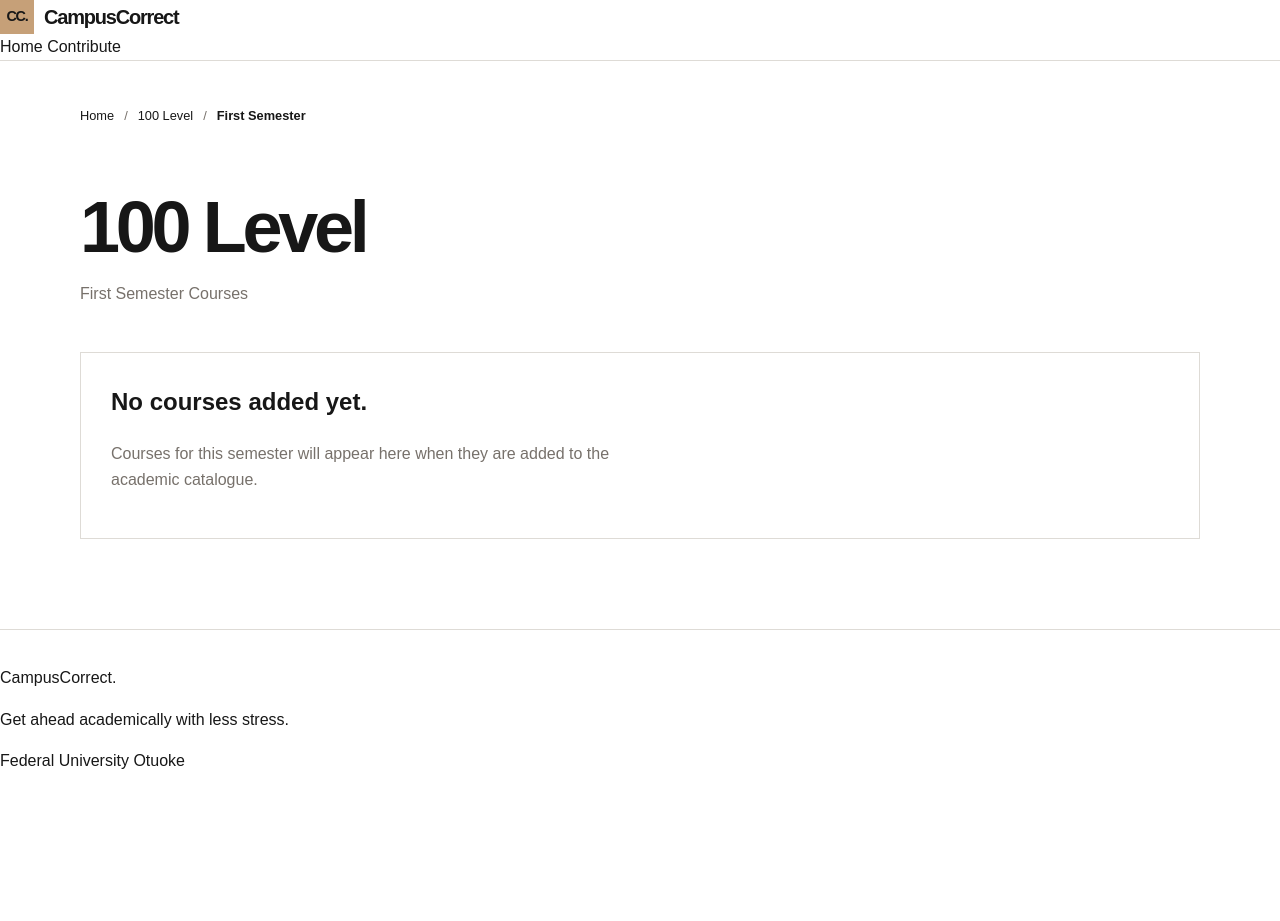
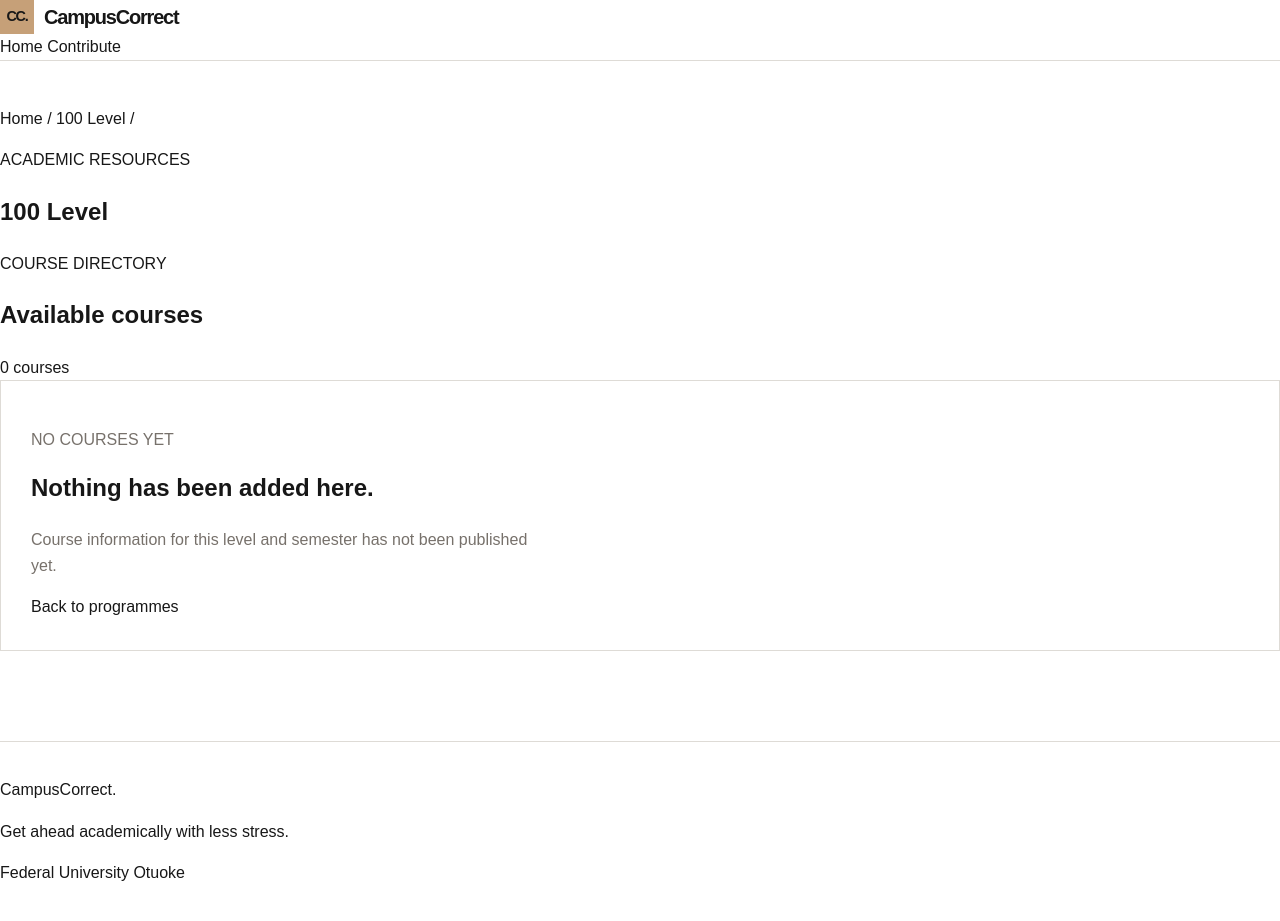
Before and after one commit to AgainBuilds/CampusCorrect, a FastAPI app: page /level/100/semester/1 in a window 1280 px wide. Before the commit the page ends 769 px from the top, so only its background shows below. Run offline with FastAPI, Linux system fonts and the light colour scheme.

Commit message:
Update courses.html

```diff
--- a/app/templates/courses.html
+++ b/app/templates/courses.html
@@ -1,78 +1,71 @@
 
 {% extends "base.html" %}
 
-{% block title %}{{ level }} Level — CampusCorrect{% endblock %}
+{% block title %}{{ level }} Level · {{ semester_name }} · CampusCorrect{% endblock %}
 
 {% block content %}
+<section class="academic-page">
 
-<div class="container academic-page">
-
-    <nav class="breadcrumb" aria-label="Breadcrumb">
+    <nav class="academic-breadcrumb" aria-label="Breadcrumb">
         <a href="/">Home</a>
         <span>/</span>
-        <a href="/level/{{ level }}">{{ level }} Level</a>
+        <span>{{ level }} Level</span>
         <span>/</span>
-
-        <strong>
-            {% if semester == 1 %}
-                First Semester
-            {% else %}
-                Second Semester
-            {% endif %}
-        </strong>
+        <span>{{ semester_name }}</span>
     </nav>
 
-    <h1>{{ level }} Level</h1>
+    <header class="academic-heading">
+        <p class="eyebrow">ACADEMIC RESOURCES</p>
+        <h1>{{ level }} Level</h1>
+        <p class="academic-subtitle">{{ semester_name }}</p>
+    </header>
 
-    <p class="academic-description">
-        {% if semester == 1 %}
-            First Semester Courses
-        {% else %}
-            Second Semester Courses
-        {% endif %}
-    </p>
+    <div class="academic-section-heading">
+        <div>
+            <p class="eyebrow">COURSE DIRECTORY</p>
+            <h2>Available courses</h2>
+        </div>
+
+        <span class="course-count">
+            {{ courses|length }} course{% if courses|length != 1 %}s{% endif %}
+        </span>
+    </div>
 
     {% if courses %}
-
-        <div class="academic-list">
-
+        <div class="course-list">
             {% for course in courses %}
-
                 <a
                     href="/course/{{ course.id }}"
-                    class="academic-row"
+                    class="course-item"
                 >
-
-                    <span class="academic-index">
-                        {{ "%02d"|format(loop.index) }}
-                    </span>
-
-                    <div>
-                        <h2>{{ course.code }}</h2>
-                        <p>{{ course.title }}</p>
+                    <div class="course-item-main">
+                        <span class="course-code">{{ course.code }}</span>
+                        <h3>{{ course.title or course.code }}</h3>
+                        <p>
+                            {{ course.programme.name if course.programme else "Academic programme" }}
+                        </p>
                     </div>
 
-                    <span class="academic-arrow">↗</span>
-
+                    <div class="course-item-meta">
+                        <span>
+                            {{ "First Semester" if course.semester == "1" else "Second Semester" }}
+                        </span>
+                        <span class="course-arrow" aria-hidden="true">→</span>
+                    </div>
                 </a>
-
             {% endfor %}
-
         </div>
-
     {% else %}
-
         <div class="academic-empty">
-            <h2>No courses added yet.</h2>
-
+            <p class="empty-code">NO COURSES YET</p>
+            <h2>Nothing has been added here.</h2>
             <p>
-                Courses for this semester will appear here
-                when they are added to the academic catalogue.
+                Course information for this level and semester
+                has not been published yet.
             </p>
+            <a href="/" class="button button-secondary">Back to programmes</a>
         </div>
-
     {% endif %}
 
-</div>
-
+</section>
 {% endblock %}
```
